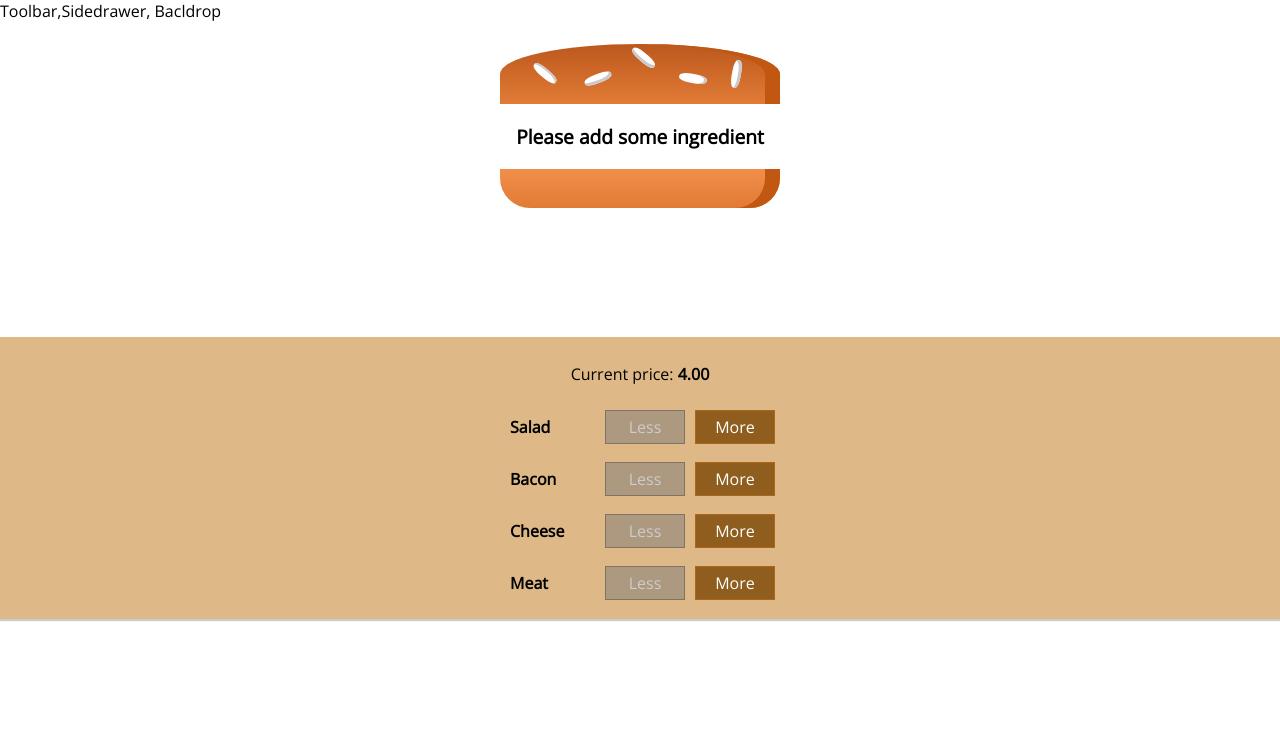
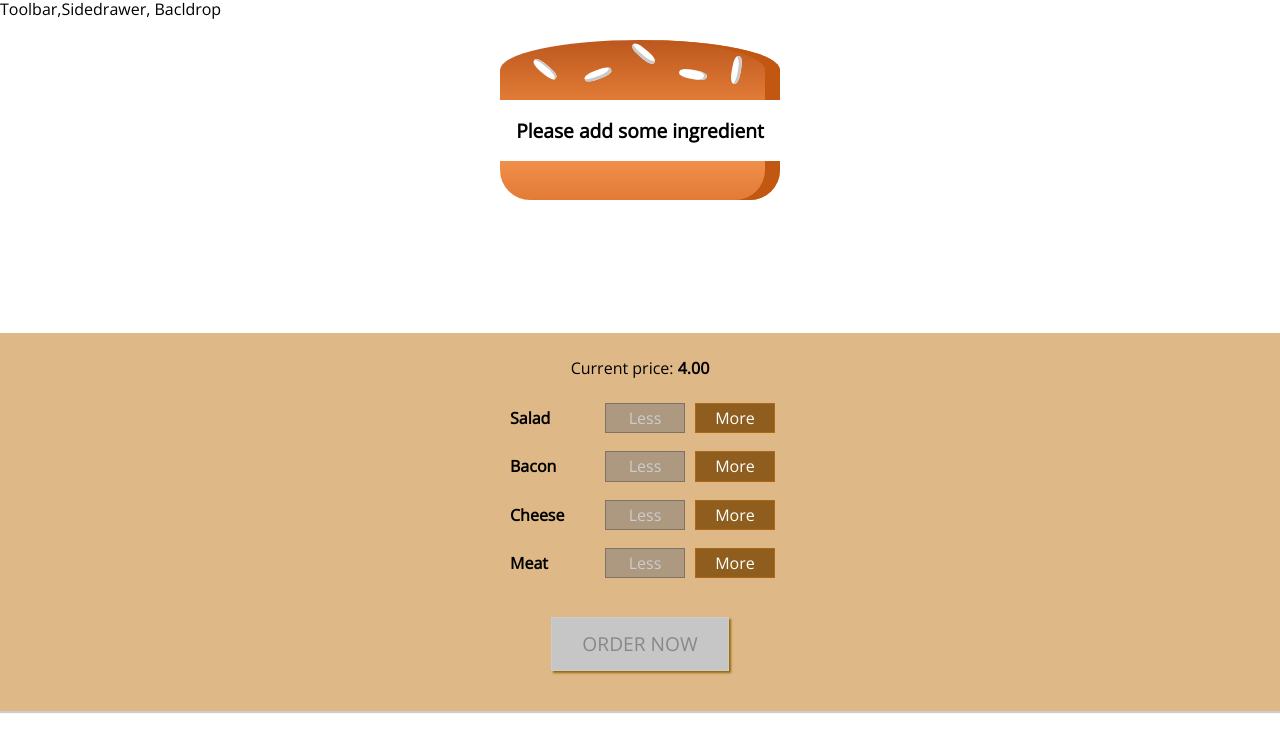
Before and after one commit to matforc/react-burger, a React app: page / in a window 1280 px wide. Shown: the top 752 px of the page. Built offline with nearby package versions, Linux system fonts and the light colour scheme.

Commit message:
order btn

```diff
--- a/public/index.html
+++ b/public/index.html
@@ -12,6 +12,8 @@
     <link rel="shortcut icon" href="%PUBLIC_URL%/favicon.ico">
 
     <link href="https://fonts.googleapis.com/css?family=Open+Sans" rel="stylesheet">
+    <link rel="stylesheet" href="https://cdnjs.cloudflare.com/ajax/libs/normalize/8.0.0/normalize.min.css">
+
     <!--
       Notice the use of %PUBLIC_URL% in the tags above.
       It will be replaced with the URL of the `public` folder during the build.
--- a/src/components/Burger/BuildControls/BuildControls.css
+++ b/src/components/Burger/BuildControls/BuildControls.css
@@ -8,3 +8,46 @@
     margin: auto;
     padding: 10px 0;
 }
+
+
+.OrderButton {
+    background-color: #DAD735;
+    outline: none;
+    cursor: pointer;
+    border: 1px solid #966909;
+    color: #966909;
+    font-family: inherit;
+    font-size: 1.2em;
+    padding: 15px 30px;
+    margin: 30px 0;
+    box-shadow: 2px 2px 2px #966909;
+}
+
+.OrderButton:hover, .OrderButton:active {
+    background-color: #A0DB41;
+    border: 1px solid #966909;
+    color: #966909;
+}
+
+.OrderButton:disabled {
+    background-color: #C7C6C6;
+    cursor: not-allowed;
+    border: 1px solid #ccc;
+    color: #888888;
+}
+
+.OrderButton:not(:disabled) {
+    animation: enable 0.3s linear;
+}
+
+@keyframes enable {
+    0% {
+        transform: scale(1);
+    }
+    60% {
+        transform: scale(1.1);
+    }
+    100% {
+        transform: scale(1);
+    }
+}
--- a/src/components/Burger/BuildControls/BuildControls.js
+++ b/src/components/Burger/BuildControls/BuildControls.js
@@ -27,8 +27,13 @@ const buildControls = (props /* from containers/BurgerBuilder/BurgerBuilder.js *
            label={ctrl.label}
            added={ () => props.ingredientAdded(ctrl.type) }
            removed={ () => props.ingredientRemoved(ctrl.type) }
-           disabled={props.disabled[ctrl.type]}/>
+           disabled={props.disabled[ctrl.type]}
+           />
         })}
+        <button
+        className={classes.OrderButton}
+        disabled = {!props.purchaseable}
+        >ORDER NOW</button>
         </div>
     )
 }
--- a/src/containers/BurgerBuilder/BurgerBuilder.js
+++ b/src/containers/BurgerBuilder/BurgerBuilder.js
@@ -27,7 +27,24 @@ class BurgerBuilder extends Component {
             cheese: 0,
             meat: 0
         },
-        totalPrice: 4
+        totalPrice: 4,
+        purchaseable: false
+    }
+
+    updatePurchaseState = (ingredients) => {
+
+        const sum = Object.keys(ingredients)
+            .map((ingKey) => {
+                return ingredients[ingKey]
+            })
+            .reduce((sum, elm) => {
+                return sum + elm
+            },0)
+
+        this.setState({
+            purchaseable: sum > 0
+        });
+
     }
 
     addIngredientHandler = (type) => {
@@ -44,6 +61,8 @@ class BurgerBuilder extends Component {
             totalPrice: newPrice,
             ingredients: updatedIngredients
         })
+
+        this.updatePurchaseState(updatedIngredients);
 
     }
 
@@ -66,7 +85,7 @@ class BurgerBuilder extends Component {
             ingredients: updatedIngredients
         })
 
-
+        this.updatePurchaseState(updatedIngredients);
     }
 
     render() {
@@ -85,6 +104,7 @@ class BurgerBuilder extends Component {
                 ingredientAdded={this.addIngredientHandler}
                 ingredientRemoved={this.removeIngredientHandler}
                 disabled={disabledInfo}
+                purchaseable = {this.state.purchaseable}
                 price={this.state.totalPrice}
                 />
             </Aux>
```
